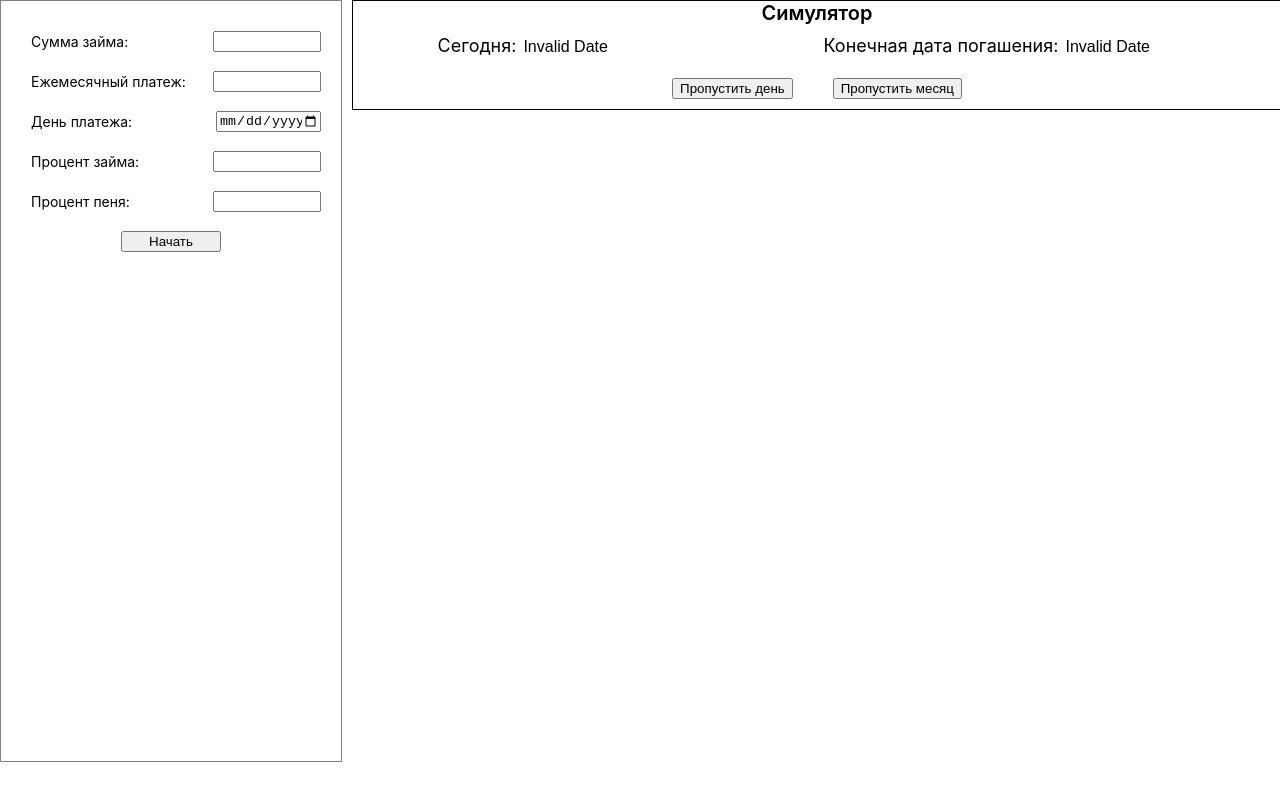
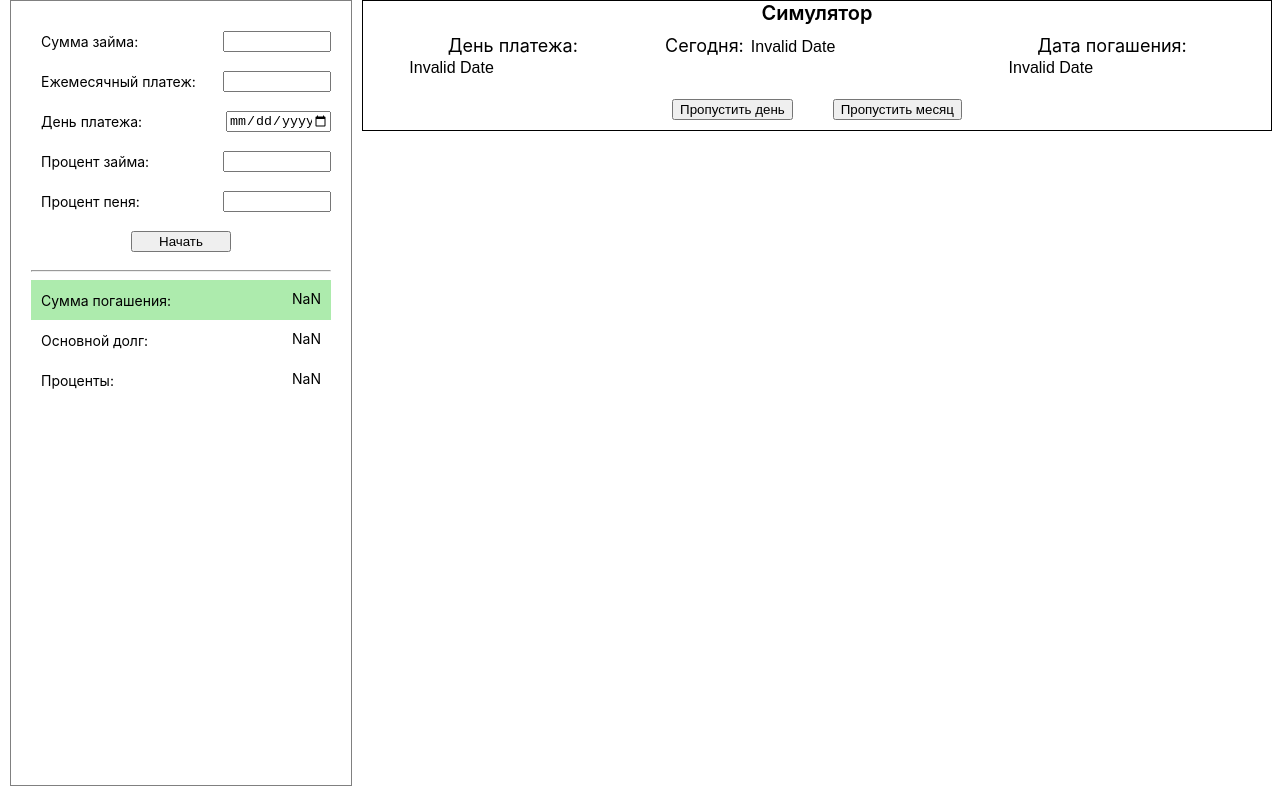
Before and after one commit to Nursatdeveloper/credit-calculator, a React (Create React App) app: page / in a window 1280 px wide. Both pictures are taken after a click on the button "Начать". Built offline with nearby package versions, Linux system fonts and the light colour scheme.

Commit message:
added necessary props to components

```diff
--- a/src/App.css
+++ b/src/App.css
@@ -5,4 +5,5 @@
 .table__container{
     width: 75%;
     margin-left:10px;
+    margin-right:10px;
 }
--- a/src/App.tsx
+++ b/src/App.tsx
@@ -1,4 +1,4 @@
-import React, { useState } from 'react';
+import React, { useEffect, useState } from 'react';
 import './App.css';
 import Form from './components/Form';
 import SimulatorPanel from './components/SimulatorPanel';
@@ -7,14 +7,42 @@ function App() {
 
   const [today, setToday] = useState<string>('');
   const [finalDate, setFinalDate] = useState<string>('');
+  const [totalPayment, setTotalPayment] = useState<number>(0);
+  const [payment, setPayment] = useState<number>(0);
+  const [interestPayment, setInterestPayment] = useState<number>(0);
+  const [monthlyPayment, setMonthlyPayment] = useState<number>(0);
+
+  useEffect(() => {
+    console.log(totalPayment)
+  }, [totalPayment])
 
   return (
     <div className="App">
       <div className='form__container'>
-        <Form setFinalDate={setFinalDate} setTodayDate={setToday} />
+        <Form
+          setFinalDate={setFinalDate}
+          setTodayDate={setToday}
+          totalPayment={totalPayment}
+          setMonthly={setMonthlyPayment}
+          setTotalPayment={setTotalPayment}
+          setPayment={setPayment}
+          setInterestPayment={setInterestPayment}
+          mainDebt={payment}
+          interestAmount={interestPayment}
+        />
       </div>
       <div className='table__container'>
-        <SimulatorPanel today={today} final={finalDate} />
+        <SimulatorPanel
+          today={today}
+          final={finalDate}
+          setTotalPayment={setTotalPayment}
+          totalPayment={totalPayment}
+          monthlyPayment={monthlyPayment}
+          mainDebt={payment}
+          interestAmount={interestPayment}
+          setMainDebt={setPayment}
+          setInterestAmount={setInterestPayment}
+        />
       </div>
     </div>
   );
--- a/src/components/Form.tsx
+++ b/src/components/Form.tsx
@@ -3,16 +3,34 @@ import '../styles/Form.css'
 
 interface FormProps{
     setTodayDate:(date:string) => void,
-    setFinalDate:(date:string) => void
+    setFinalDate:(date:string) => void,
+    setMonthly:(payment:number) => void,
+    setTotalPayment:(payment:number) => void,
+    setPayment:(payment:number) => void,
+    setInterestPayment:(payment:number) => void,
+    totalPayment:number,
+    mainDebt:number,
+    interestAmount:number,
 }
 
-const Form:FC<FormProps> = ({setTodayDate, setFinalDate}) => {
+const Form:FC<FormProps> = ({
+    setTodayDate,
+    setFinalDate,
+    setMonthly,
+    setTotalPayment,
+    setPayment,
+    setInterestPayment,
+    totalPayment,
+    mainDebt,
+    interestAmount
+    }) => {
 
     const [amount, setAmount] = useState<string>('');
     const [monthlyPayment, setMonthlyPayment] = useState<string>('');
     const [paymentDate, setPaymentDate] = useState<string>('');
     const [interest, setInterest] = useState<string>('');
     const [pentalty, setPenalty] = useState<string>('');
+    const [show, setShow] = useState<boolean>(false);
 
     function start() {
         const amountN = parseInt(amount);
@@ -22,6 +40,11 @@ const Form:FC<FormProps> = ({setTodayDate, setFinalDate}) => {
 
         const totalPayment = amountN+(amountN*interestN/100);
         findFinalPaymentDate(totalPayment, monthlyPaymentN)
+        setMonthly(monthlyPaymentN)
+        setTotalPayment(totalPayment)
+        setShow(true);
+        setPayment(amountN)
+        setInterestPayment(amountN*interestN/100)
     }
 
     function findFinalPaymentDate(total:number, monthly:number) {
@@ -57,6 +80,23 @@ const Form:FC<FormProps> = ({setTodayDate, setFinalDate}) => {
         <div className='form__item'>
             <button className='btn__start' onClick={start}>Начать</button>
         </div>
+        <hr/>
+        { show ?
+            <div>
+                <div className='form__item bg-green'>
+                    <span className='form__span'>Сумма погашения:</span>
+                    <span className='form__span absolute'>{totalPayment}</span>
+                </div>
+                <div className='form__item'>
+                    <span className='form__span' >Основной долг:</span>
+                    <span className='form__span absolute' >{mainDebt}</span>
+                </div>
+                <div className='form__item'>
+                    <span className='form__span' >Проценты:</span>
+                    <span className='form__span absolute' >{interestAmount}</span>
+                </div>
+            </div>
+        : null}
     </div>
   )
 }
--- a/src/components/SimulatorPanel.tsx
+++ b/src/components/SimulatorPanel.tsx
@@ -4,10 +4,27 @@ import '../styles/SimulatorPanel.css'
 
 interface SimulatorPanelProps{
     today:string,
-    final:string
+    final:string,
+    totalPayment:number,
+    monthlyPayment:number,
+    mainDebt:number,
+    interestAmount:number,
+    setTotalPayment:(payment:number) => void,
+    setMainDebt:(amount:number) => void,
+    setInterestAmount:(amount:number) => void,
 }
 
-const SimulatorPanel:FC<SimulatorPanelProps> = ({today, final}) => {
+const SimulatorPanel:FC<SimulatorPanelProps> = ({
+        today,
+        final,
+        setTotalPayment,
+        totalPayment,
+        monthlyPayment,
+        mainDebt,
+        interestAmount,
+        setMainDebt,
+        setInterestAmount
+    }) => {
 
     const [todayDate, setTodayDate] = useState<string>('');
     const [todayDateDisplay, setTodayDateDisplay] = useState<string>('');
@@ -20,7 +37,37 @@ const SimulatorPanel:FC<SimulatorPanelProps> = ({today, final}) => {
         setPaymentDate(today)
     }, [final])
 
-
+    function payDebt() {
+        if((totalPayment - monthlyPayment) > monthlyPayment){
+            totalPayment -= monthlyPayment;
+            setTotalPayment(totalPayment);
+        } else {
+            var lastAmount = totalPayment;
+            totalPayment -= lastAmount;
+            setTotalPayment(totalPayment);
+        }
+        if(mainDebt > monthlyPayment) {
+            mainDebt -= monthlyPayment;
+            console.log(mainDebt)
+            setMainDebt(mainDebt);
+        } else if(mainDebt < monthlyPayment && mainDebt > 0) {
+            var sum = monthlyPayment-mainDebt;
+            var lastAmount = mainDebt;
+            mainDebt -= lastAmount;
+            interestAmount -= sum;
+            setInterestAmount(interestAmount);
+            setMainDebt(mainDebt);
+        } else {
+            if(interestAmount > monthlyPayment) {
+                interestAmount -= monthlyPayment;
+                setInterestAmount(interestAmount);
+            } else {
+                var lastAmount = interestAmount;
+                interestAmount -= lastAmount;
+                setInterestAmount(interestAmount);
+            }
+        }
+    }
 
     function skipDay() {
         const date = new Date(todayDate);
@@ -30,7 +77,8 @@ const SimulatorPanel:FC<SimulatorPanelProps> = ({today, final}) => {
         if(date.getDate() === new Date(paymentDate).getDate()){
             let pay = prompt("Pay? press y or n")
             if(pay === 'y'){
-                console.log("payed");
+                payDebt()
+
             } else {
                 console.log("not payed")
             }
@@ -46,7 +94,7 @@ const SimulatorPanel:FC<SimulatorPanelProps> = ({today, final}) => {
             setTimeout(function() {
                 let pay = prompt("Pay? press y or n")
                 if(pay === 'y'){
-                    console.log("payed");
+                    payDebt()
                 } else {
                     console.log("not payed")
                 }
@@ -63,12 +111,16 @@ const SimulatorPanel:FC<SimulatorPanelProps> = ({today, final}) => {
             Симулятор
         </div>
         <div className='wrapper'>
+        <div className='date__wrapper'>
+                <span>День платежа: </span>
+                <input type='text' className='date__input' value={new Date(paymentDate).toLocaleDateString()} />
+            </div>
             <div className='date__wrapper'>
                 <span>Сегодня: </span>
                 <input type='text' className='date__input' value={todayDateDisplay} />
             </div>
             <div className='date__wrapper'>
-                <span>Конечная дата погашения: </span>
+                <span>Дата погашения: </span>
                 <input type='text' className='date__input' value={final} />
             </div>
         </div>
--- a/src/styles/Form.css
+++ b/src/styles/Form.css
@@ -2,7 +2,8 @@
     border:1px solid grey;
     width:300px;
     padding:20px;
-    height:90vh;
+    height:93vh;
+    margin-left:10px;
 }
 
 .form__item{
@@ -27,3 +28,16 @@
     margin-left:auto;
     margin-right:auto;
 }
+
+.form__span{
+    font-size:14px;
+}
+
+.absolute{
+    position:absolute;
+    right:10px;
+}
+
+.bg-green{
+    background-color: #adebad;
+}
--- a/src/styles/SimulatorPanel.css
+++ b/src/styles/SimulatorPanel.css
@@ -16,7 +16,7 @@
 }
 
 .date__wrapper{
-    width:50%;
+    width:33%;
     text-align: center;
     font-size:18px;
 }
```
